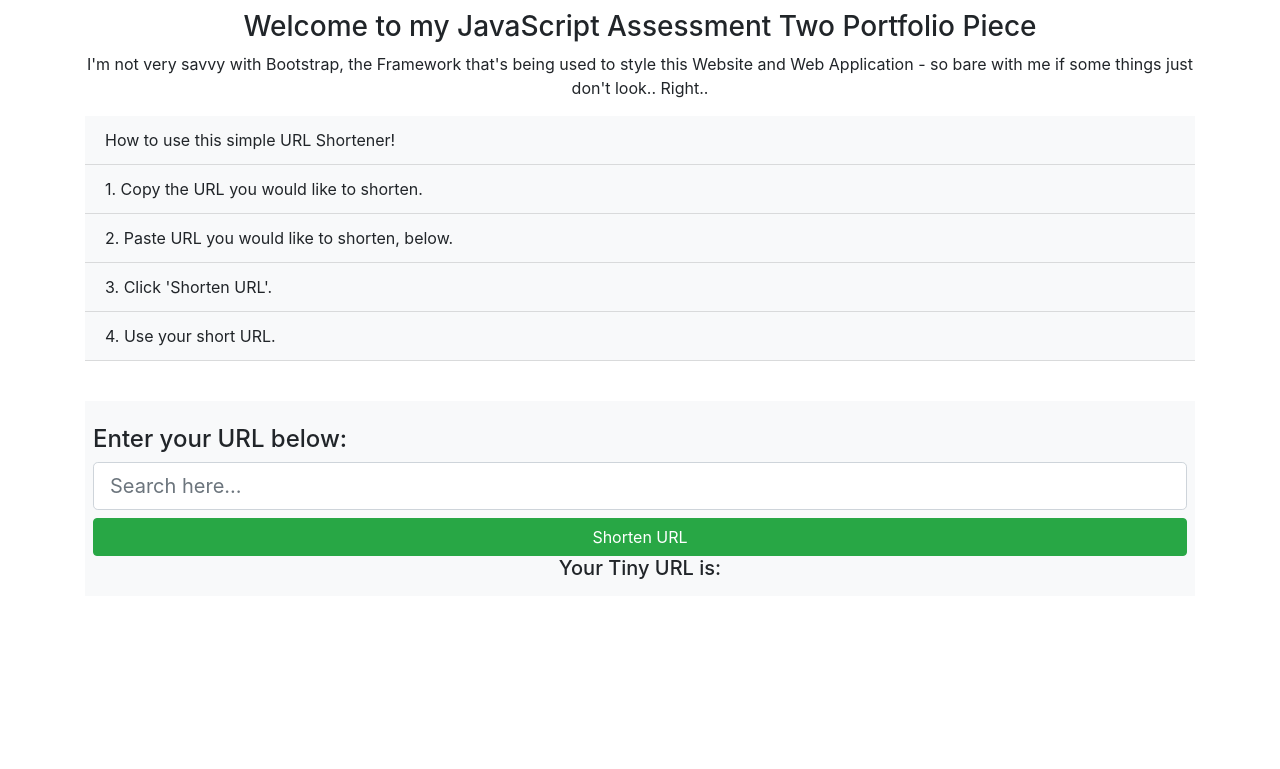
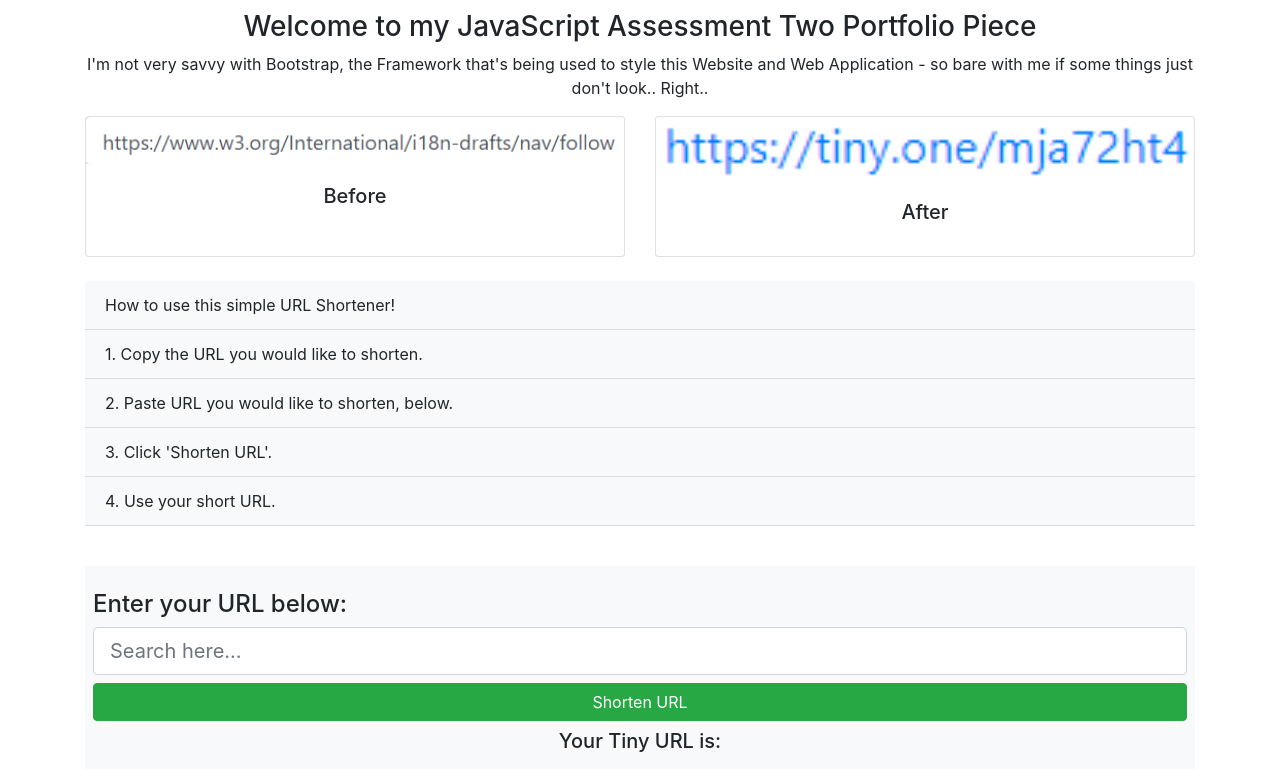
Before and after one commit to Swegnesium/Short_Url, a plain HTML site: page short_url/index.html in a window 1280 px wide. Shown: the part 145-914 px from the top of the page. Before the commit the page ends 800 px from the top, so only its background shows below. Drawn offline with nearby package versions, Linux system fonts and the light colour scheme.

Commit message:
Finishing touches, 100% Complete

```diff
--- a/short_url/index.html
+++ b/short_url/index.html
@@ -35,6 +35,27 @@
         <p class="text-center">I'm not very savvy with Bootstrap, the Framework that's being used to style this Website and Web Application - so bare with me if some things just don't look.. Right..</p>
       </div>
 
+      <div class="row row-cols-1 row-cols-md-2 g-4">
+        <div class="col">
+          <div class="card">
+            <img src="img/before.png" class="card-img-top" alt="...">
+            <div class="card-body">
+              <h5 class="card-title text-center pb-3 ">Before</h5>
+            </div>
+          </div>
+        </div>
+        <div class="col">
+          <div class="card mb-4">
+            <img src="img/after.png" class="card-img-top" alt="...">
+            <div class="card-body">
+              <h5 class="card-title text-center">After</h5>
+            </div>
+          </div>
+        </div>
+      </div>
+
+
+
       <div id="howTo" class="">
         <ul class="list-group list-group-flush">
           <li class="list-group-item bg-light">How to use this simple URL Shortener!</li>
@@ -51,7 +72,7 @@
               <h4>Enter your URL below:</h4>
                 <input id="searchBox" class="form-control form-control-lg" type="text" name="uUrl" placeholder="Search here..."
                     aria-label="Search">
-                <button id="searchButton" type="button" class="btn btn-success w-100 mt-2">Shorten URL</button>
+                <button id="searchButton" type="button" class="btn btn-success w-100 mt-2 mb-2">Shorten URL</button>
             </form>
 
             <div id="results" class="grid">
```
